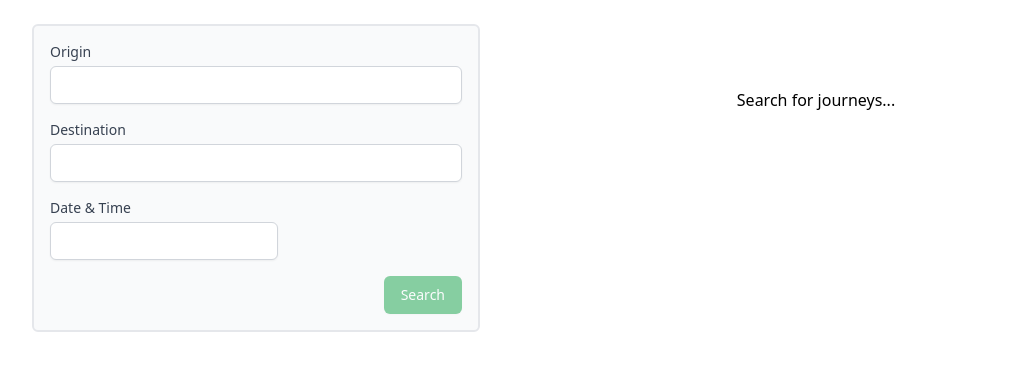
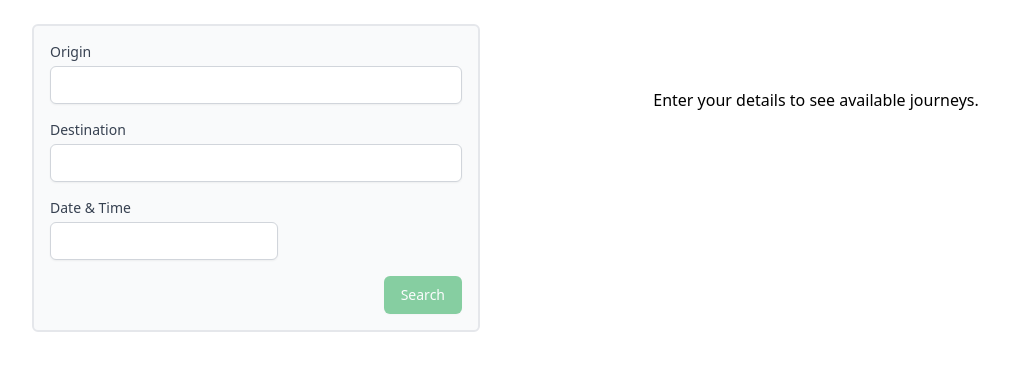
Before and after one commit to BrightSweetDream/bahn-trip-planner, a React (Create React App) app: page / in a window 1280 px wide. Shown: the top 370 px of the page, without its empty margins (56-1065 px from the left). Built offline with nearby package versions, Linux system fonts and the light colour scheme.

Commit message:
Add loading and resetter, Add States

```diff
--- a/src/components/JourneyList.tsx
+++ b/src/components/JourneyList.tsx
@@ -5,20 +5,32 @@ import { useJourneysContext } from "../context/JourneysContext";
 import { getCurrencySymbol } from "../helpers/currency";
 
 const JourneyList = () => {
-  const { journeysQuery } = useJourneysContext();
+  const { journeysQuery, journeysLoading } = useJourneysContext();
 
-  if (!journeysQuery.data) {
+  if (journeysQuery.isLoading && journeysQuery.isFetching) {
     return (
       <div className="w-full max-w-screen-sm text-center py-16">
-        Search for journeys...
+        Searching for journeys...
       </div>
     );
   }
 
   return (
     <div className="flex flex-col space-y-4 max-w-screen-sm w-full">
-      {!journeysQuery.isLoading &&
-        journeysQuery.data?.journeys.map((journey: any, index: number) => (
+      {journeysLoading && (
+        <div className="text-center py-16">Searching journeys...</div>
+      )}
+
+      {!journeysLoading && !journeysQuery.data && (
+        <div className="text-center py-16">
+          Enter your details to see available journeys.
+        </div>
+      )}
+
+      {!journeysLoading &&
+        journeysQuery.data &&
+        journeysQuery.data.journeys.length > 0 &&
+        journeysQuery.data.journeys.map((journey: any, index: number) => (
           <div
             key={`journey-${index}`}
             className="w-full flex flex-col space-y-4 bg-green-300 p-4 rounded-md"
@@ -63,6 +75,12 @@ const JourneyList = () => {
             </div>
           </div>
         ))}
+
+      {!journeysLoading &&
+        journeysQuery.data &&
+        journeysQuery.data.journeys.length === 0 && (
+          <div className="text-center py-16">No journey found.</div>
+        )}
     </div>
   );
 };
--- a/src/context/JourneysContext.tsx
+++ b/src/context/JourneysContext.tsx
@@ -1,5 +1,11 @@
 import { useQuery, UseQueryResult } from "@tanstack/react-query";
-import { createContext, useContext, useState } from "react";
+import {
+  createContext,
+  useCallback,
+  useContext,
+  useMemo,
+  useState,
+} from "react";
 
 import { journeysApi } from "../api";
 
@@ -13,6 +19,8 @@ interface IJourneysContext {
   params: IJourneyParams;
   setParams: (params: IJourneyParams) => void;
   journeysQuery: UseQueryResult<any>;
+  journeysLoading: boolean;
+  resetParams: () => void;
 }
 
 const JourneysContext = createContext<IJourneysContext>({} as IJourneysContext);
@@ -37,8 +45,23 @@ const JourneysContextProvider = ({ children }: JourneysContextProps) => {
     { enabled: Boolean(params.from) && Boolean(params.to) }
   );
 
+  const journeysLoading = useMemo(
+    () => journeysQuery.isLoading && journeysQuery.isFetching,
+    [journeysQuery.isFetching, journeysQuery.isLoading]
+  );
+
+  const resetParams = useCallback(() => setParams(DEFAULT_JOURNEY_PARAMS), []);
+
   return (
-    <JourneysContext.Provider value={{ params, setParams, journeysQuery }}>
+    <JourneysContext.Provider
+      value={{
+        params,
+        setParams,
+        journeysQuery,
+        journeysLoading,
+        resetParams,
+      }}
+    >
       {children}
     </JourneysContext.Provider>
   );
```
